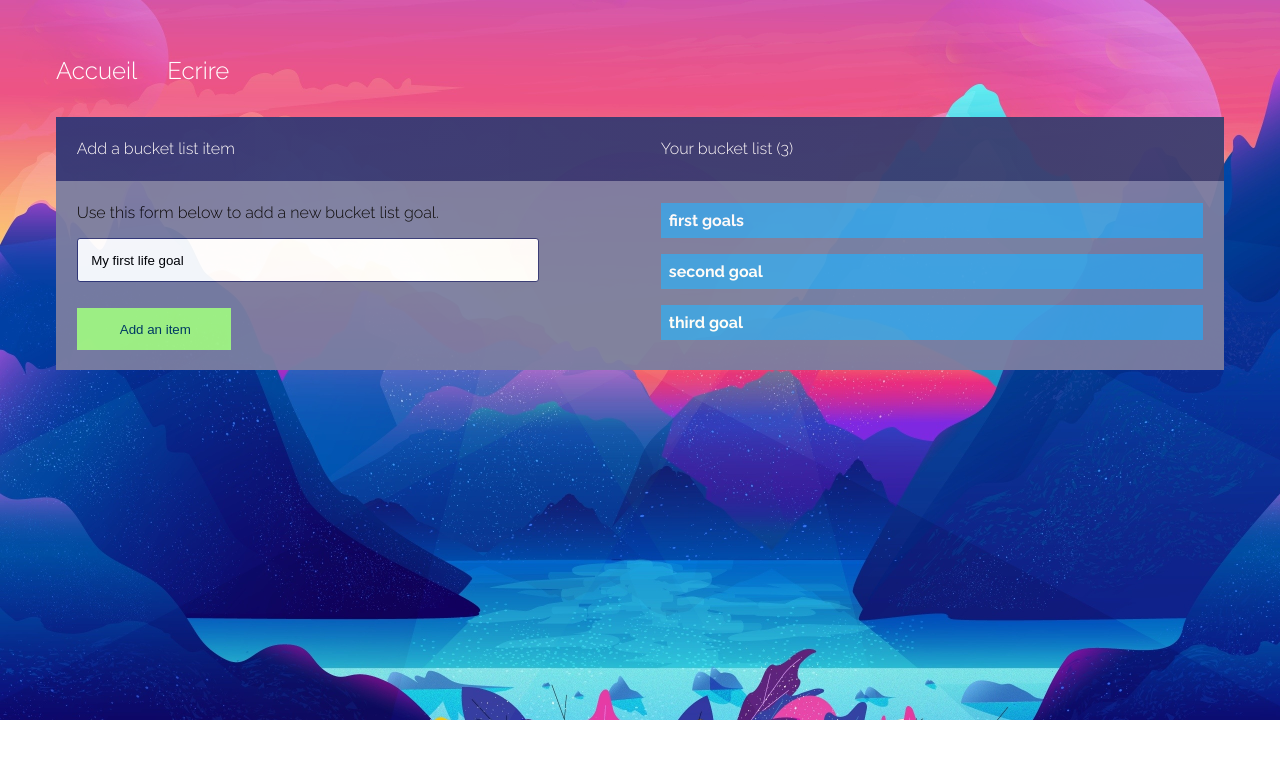
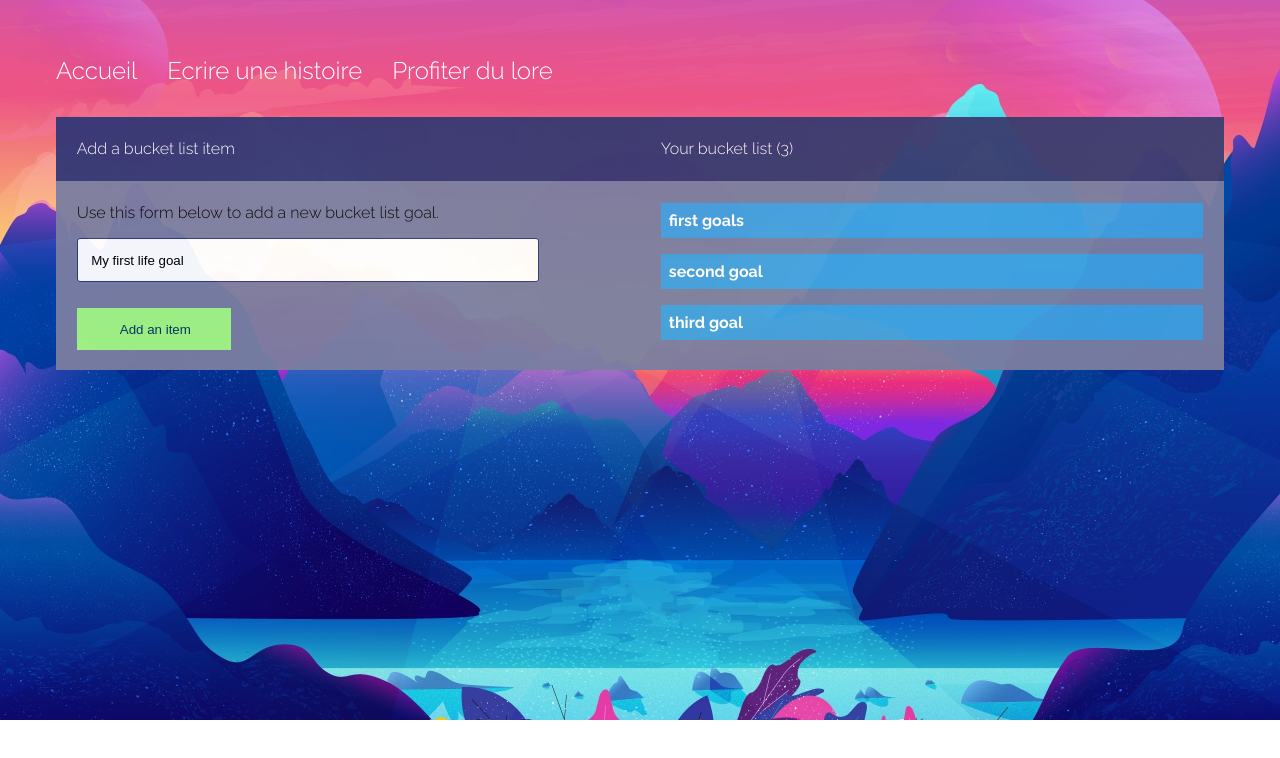
Before and after one commit to nathanleSommer/tell-us-a-story, an Angular app: page / in a window 1280 px wide. Shown: the top 758 px of the page. Built offline with nearby package versions, Linux system fonts and the light colour scheme; what @covalent/text-editor would draw is missing.

Commit message:
Modification des titres

```diff
--- a/src/app/app.component.html
+++ b/src/app/app.component.html
@@ -3,7 +3,10 @@
     <a routerLink="">Accueil</a>
   </li>
   <li>
-    <a routerLink="editor">Ecrire</a>
+    <a routerLink="editor">Ecrire une histoire</a>
+  </li>
+  <li>
+    <a routerLink="story-grid">Profiter du lore</a>
   </li>
 </ul>
 
```
